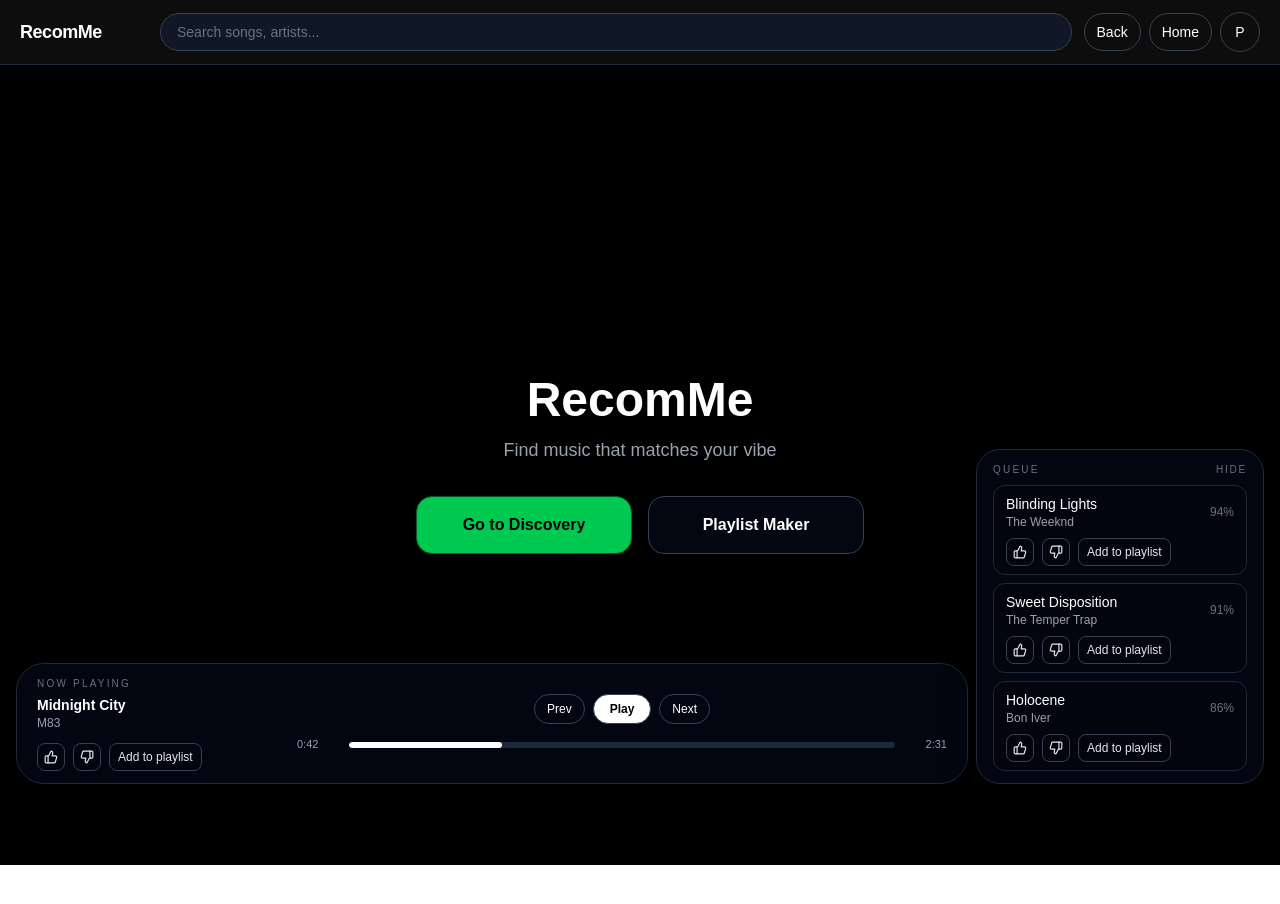
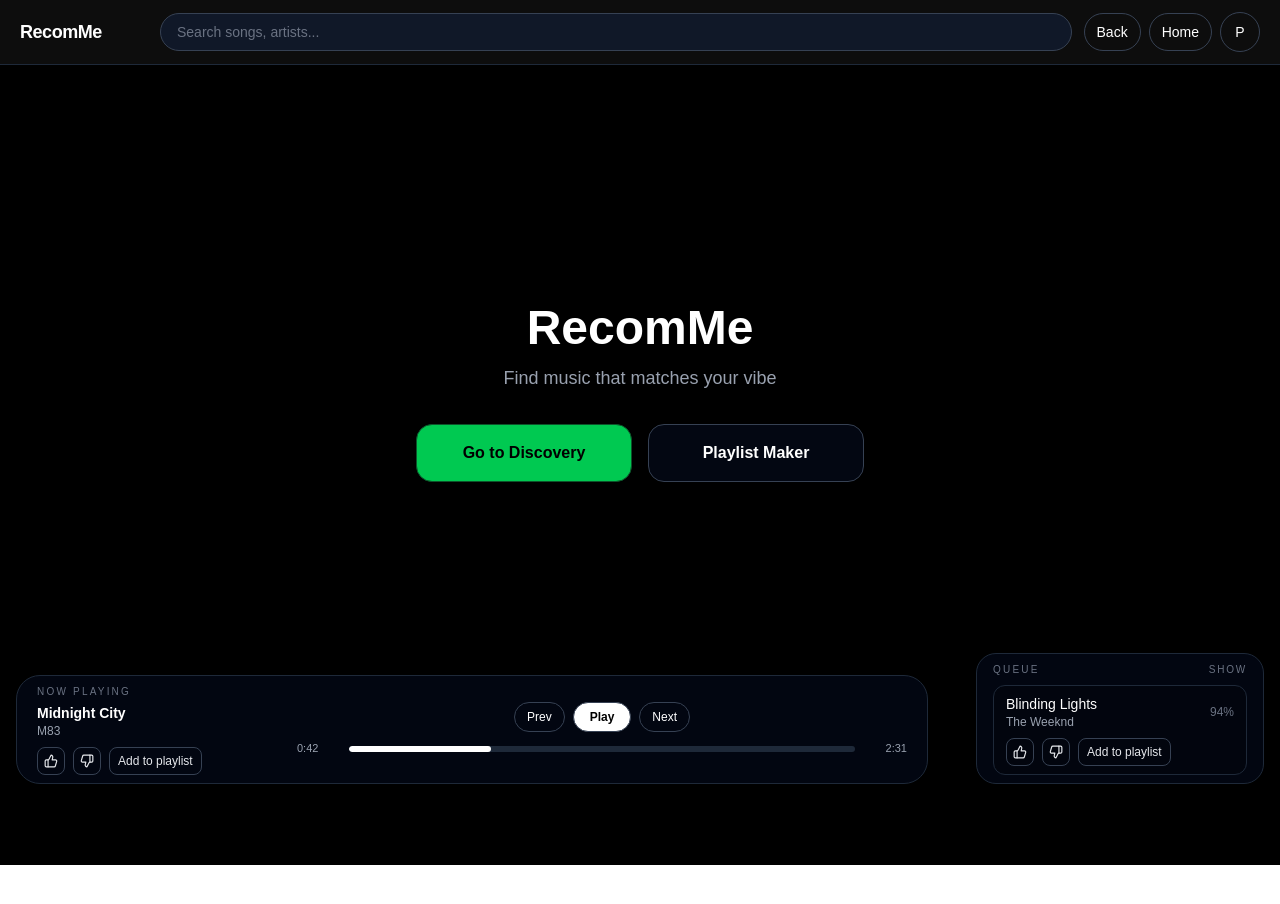
Before and after one commit to jimMC06/recomme, a Next.js app: page / in a window 1280 px wide. Shown: the top 904 px of the page. Built offline with nearby package versions, Linux system fonts and the light colour scheme.

Commit message:
fixed playerbar

```diff
--- a/app/layout.tsx
+++ b/app/layout.tsx
@@ -4,6 +4,7 @@ import { Geist, Geist_Mono } from "next/font/google";
 import { AppStateProvider } from "@/components/AppStateProvider";
 import { Navbar } from "@/components/Navbar";
 import { PlayerBar } from "@/components/PlayerBar";
+import { QueuePanel } from "@/components/QueuePanel";
 
 import "./globals.css";
 
@@ -42,8 +43,9 @@ export default function RootLayout({
             {children}
           </div>
 
-          {/* The player bar is mounted once here so playback UI stays persistent across routes. */}
+          {/* The player bar and queue are separate fixed elements so neither creates a large overlay. */}
           <PlayerBar />
+          <QueuePanel />
         </AppStateProvider>
       </body>
     </html>
--- a/app/page.tsx
+++ b/app/page.tsx
@@ -2,7 +2,7 @@ import Link from "next/link";
 
 export default function HomePage() {
   return (
-    <main className="flex min-h-screen items-center justify-center bg-black px-4 py-8 text-white">
+    <main className="flex min-h-screen items-center justify-center bg-black px-4 pb-44 pt-8 text-white">
       <section className="w-full max-w-md text-center">
         <h1 className="text-4xl font-bold sm:text-5xl">RecomMe</h1>
         <p className="mt-3 text-base text-gray-400 sm:text-lg">
@@ -12,13 +12,13 @@ export default function HomePage() {
         <div className="mt-8 flex flex-col gap-4 sm:flex-row">
           <Link
             href="/discover"
-            className="flex-1 rounded-2xl border border-green-900 bg-green-500 px-6 py-4 text-center text-base font-semibold text-black transition hover:bg-green-400"
+            className="flex flex-1 items-center justify-center rounded-2xl border border-green-900 bg-green-500 px-6 py-4 text-center text-base font-semibold text-black transition hover:bg-green-400"
           >
             Go to Discovery
           </Link>
           <Link
             href="/playlist"
-            className="flex-1 rounded-2xl border border-gray-700 bg-gray-950 px-6 py-4 text-center text-base font-semibold text-white transition hover:border-gray-500"
+            className="flex flex-1 items-center justify-center rounded-2xl border border-gray-700 bg-gray-950 px-6 py-4 text-center text-base font-semibold text-white transition hover:border-gray-500"
           >
             Playlist Maker
           </Link>
--- a/components/Navbar.tsx
+++ b/components/Navbar.tsx
@@ -1,10 +1,20 @@
 "use client";
 
+import Link from "next/link";
 import { useRouter } from "next/navigation";
 
 export function Navbar() {
   // The App Router hook gives this shared layout component access to browser navigation.
   const router = useRouter();
+
+  const handleBack = () => {
+    if (window.history.length > 1) {
+      router.back();
+      return;
+    }
+
+    router.push("/");
+  };
 
   return (
     <header className="sticky top-0 z-40 border-b border-gray-800 bg-black/95 backdrop-blur">
@@ -29,18 +39,17 @@ export function Navbar() {
         <div className="flex shrink-0 items-center gap-2">
           <button
             type="button"
-            onClick={() => router.back()}
+            onClick={handleBack}
             className="rounded-full border border-gray-700 px-3 py-2 text-sm text-white transition hover:border-gray-500"
           >
             Back
           </button>
-          <button
-            type="button"
-            onClick={() => router.push("/discover")}
+          <Link
+            href="/"
             className="rounded-full border border-gray-700 px-3 py-2 text-sm text-white transition hover:border-gray-500"
           >
             Home
-          </button>
+          </Link>
           <button
             type="button"
             className="flex h-10 w-10 items-center justify-center rounded-full border border-gray-700 text-sm text-white transition hover:border-gray-500"
--- a/components/PlayerBar.tsx
+++ b/components/PlayerBar.tsx
@@ -19,19 +19,15 @@ const timeSteps = [
 ];
 
 export function PlayerBar() {
-  // The current track index drives the displayed song, time, and queue state.
+  // The current track index drives the displayed song and progress state.
   const [currentIndex, setCurrentIndex] = useState(0);
   // This toggles the play button label until real playback logic is added.
   const [isPlaying, setIsPlaying] = useState(false);
-  // This controls whether the queue shows one upcoming song or the full preview list.
-  const [isQueueOpen, setIsQueueOpen] = useState(true);
 
   // These derived values keep the JSX below focused on display instead of data lookups.
   const currentSong = playlist[currentIndex];
   const progress = progressSteps[currentIndex];
   const time = timeSteps[currentIndex];
-  const queue = playlist.filter((_, index) => index !== currentIndex);
-  const visibleQueue = isQueueOpen ? queue.slice(0, 3) : queue.slice(0, 1);
 
   // The previous button wraps around to the end of the placeholder playlist.
   const goToPreviousSong = () => {
@@ -48,11 +44,8 @@ export function PlayerBar() {
   };
 
   return (
-    <div className="fixed inset-x-0 bottom-4 z-50 px-3 sm:px-4">
-      {/* This row creates the long player strip on the left and the attached queue panel on the right. */}
-      <div className="mx-auto flex w-full max-w-[92rem] items-end gap-2">
-        <section className="flex-1 rounded-[28px] border border-gray-800 bg-gray-950/95 px-4 py-3 shadow-2xl shadow-black/40 backdrop-blur md:px-5">
-          <div className="flex flex-col gap-3 lg:flex-row lg:items-center lg:gap-5">
+    <section className="pointer-events-auto fixed bottom-4 left-4 right-4 z-50 rounded-[24px] border border-gray-800 bg-gray-950/95 px-4 py-2 shadow-2xl shadow-black/40 backdrop-blur md:right-[22rem] md:px-5">
+      <div className="flex flex-col gap-2 lg:flex-row lg:items-center lg:gap-5">
         {/* Song metadata stays on the left so the player reads like a real music app. */}
         <div className="min-w-0 lg:w-60">
           <p className="text-[10px] uppercase tracking-[0.22em] text-gray-500">
@@ -62,7 +55,7 @@ export function PlayerBar() {
             {currentSong.title}
           </h2>
           <p className="truncate text-xs text-gray-400">{currentSong.artist}</p>
-              <div className="mt-3">
+          <div className="mt-2">
             {/* The current song exposes the same preference actions as recommendation cards. */}
             <SongActions song={currentSong} compact />
           </div>
@@ -95,8 +88,10 @@ export function PlayerBar() {
           </div>
 
           {/* The progress row stretches through the center section to keep the bar low and wide. */}
-              <div className="mt-3 flex items-center gap-3">
-                <span className="w-10 text-[11px] text-gray-400">{time.current}</span>
+          <div className="mt-2 flex items-center gap-3">
+            <span className="w-10 text-[11px] text-gray-400">
+              {time.current}
+            </span>
             <div className="h-1.5 flex-1 overflow-hidden rounded-full bg-gray-800">
               <div
                 className="h-full rounded-full bg-white"
@@ -110,45 +105,5 @@ export function PlayerBar() {
         </div>
       </div>
     </section>
-
-        {/* The queue panel is a separate box so it is visually attached but still distinct from the main strip. */}
-        <aside className="w-72 rounded-[24px] border border-gray-800 bg-gray-950/95 px-4 py-3 shadow-2xl shadow-black/40 backdrop-blur">
-          <div className="flex items-center justify-between gap-3">
-            <p className="text-[10px] uppercase tracking-[0.22em] text-gray-500">
-              Queue
-            </p>
-            <button
-              type="button"
-              onClick={() => setIsQueueOpen((currentValue) => !currentValue)}
-              aria-expanded={isQueueOpen}
-              className="text-[10px] uppercase tracking-[0.18em] text-gray-500 transition hover:text-gray-300"
-            >
-              {isQueueOpen ? "Hide" : "Show"}
-            </button>
-          </div>
-          <ul className="mt-2 space-y-2">
-            {visibleQueue.map((song) => (
-              <li
-                key={song.id}
-                className="rounded-xl border border-gray-800 bg-black/20 px-3 py-2"
-              >
-                <div className="flex items-center justify-between gap-3">
-                  <div className="min-w-0">
-                    <p className="truncate text-sm text-white">{song.title}</p>
-                    <p className="truncate text-xs text-gray-400">{song.artist}</p>
-                  </div>
-                  <span className="text-xs text-gray-500">{song.match}%</span>
-                </div>
-
-                <div className="mt-2">
-                  {/* Queue items reuse the same actions so users can react before a song starts playing. */}
-                  <SongActions song={song} compact noWrap />
-                </div>
-              </li>
-            ))}
-          </ul>
-        </aside>
-      </div>
-    </div>
   );
 }
--- /dev/null
+++ b/components/QueuePanel.tsx
@@ -0,0 +1,55 @@
+"use client";
+
+import { useState } from "react";
+
+import { SongActions } from "@/components/SongActions";
+import { songs } from "@/data/songs";
+
+// The queue uses the same temporary sample data as the player until real playback state exists.
+const queueSongs = songs.slice(1, 5);
+
+export function QueuePanel() {
+  // This controls whether the queue shows one upcoming song or the full preview list.
+  const [isQueueOpen, setIsQueueOpen] = useState(false);
+
+  const visibleQueue = isQueueOpen ? queueSongs.slice(0, 3) : queueSongs.slice(0, 1);
+
+  return (
+    <aside className="pointer-events-auto fixed bottom-4 right-4 z-50 hidden w-72 rounded-[20px] border border-gray-800 bg-gray-950/95 px-4 py-2 shadow-2xl shadow-black/40 backdrop-blur md:block">
+      <div className="flex items-center justify-between gap-3">
+        <p className="text-[10px] uppercase tracking-[0.22em] text-gray-500">
+          Queue
+        </p>
+        <button
+          type="button"
+          onClick={() => setIsQueueOpen((currentValue) => !currentValue)}
+          aria-expanded={isQueueOpen}
+          className="text-[10px] uppercase tracking-[0.18em] text-gray-500 transition hover:text-gray-300"
+        >
+          {isQueueOpen ? "Hide" : "Show"}
+        </button>
+      </div>
+      <ul className="mt-2 space-y-2">
+        {visibleQueue.map((song) => (
+          <li
+            key={song.id}
+            className="rounded-xl border border-gray-800 bg-black/20 px-3 py-2"
+          >
+            <div className="flex items-center justify-between gap-3">
+              <div className="min-w-0">
+                <p className="truncate text-sm text-white">{song.title}</p>
+                <p className="truncate text-xs text-gray-400">{song.artist}</p>
+              </div>
+              <span className="text-xs text-gray-500">{song.match}%</span>
+            </div>
+
+            <div className="mt-2">
+              {/* Queue items reuse the same actions so users can react before a song starts playing. */}
+              <SongActions song={song} compact noWrap />
+            </div>
+          </li>
+        ))}
+      </ul>
+    </aside>
+  );
+}
```
Lines whose indentation alone changed are shown as unchanged.
